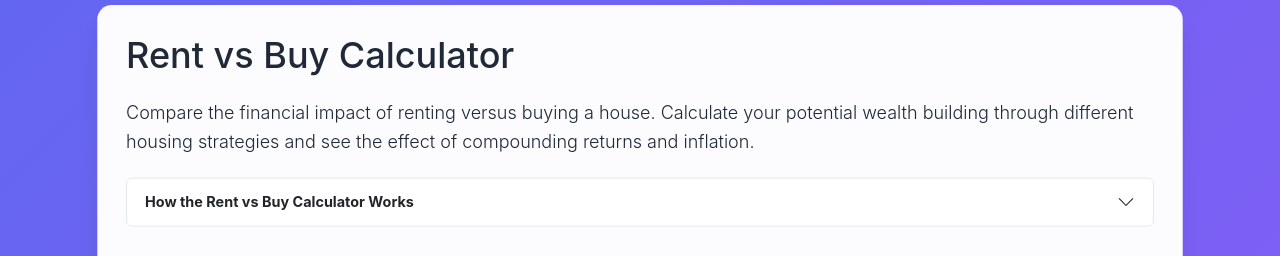
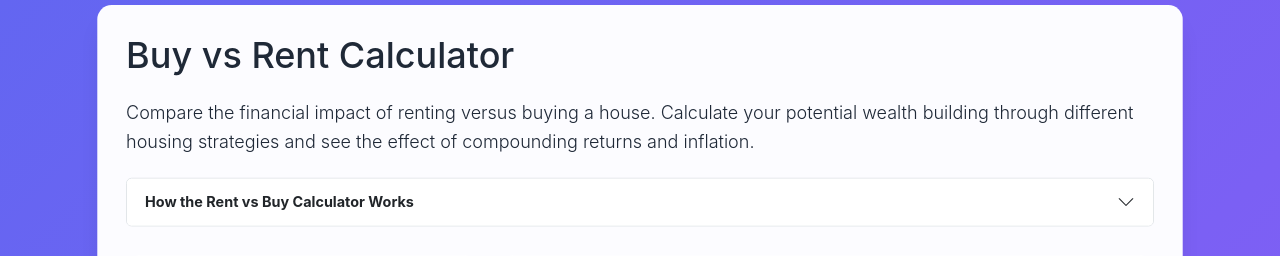
Before and after one commit to seanw712/Buy-vs-Rent, a Flask app: page / in a window 1280 px wide. Shown: the top 256 px of the page. Run offline with Flask 3, Linux system fonts and the light colour scheme.

Commit message:
updated title section

```diff
--- a/templates/index.html
+++ b/templates/index.html
@@ -49,7 +49,7 @@
     <div class="page-wrapper">
         <div class="container">
             <header>
-                <h1 class="mb-4">Rent vs Buy Calculator</h1>
+                <h1 class="mb-4">Buy vs Rent Calculator</h1>
                 <p class="lead mb-4">Compare the financial impact of renting versus buying a house. Calculate your potential wealth building through different housing strategies and see the effect of compounding returns and inflation.</p>
             </header>
 
```
